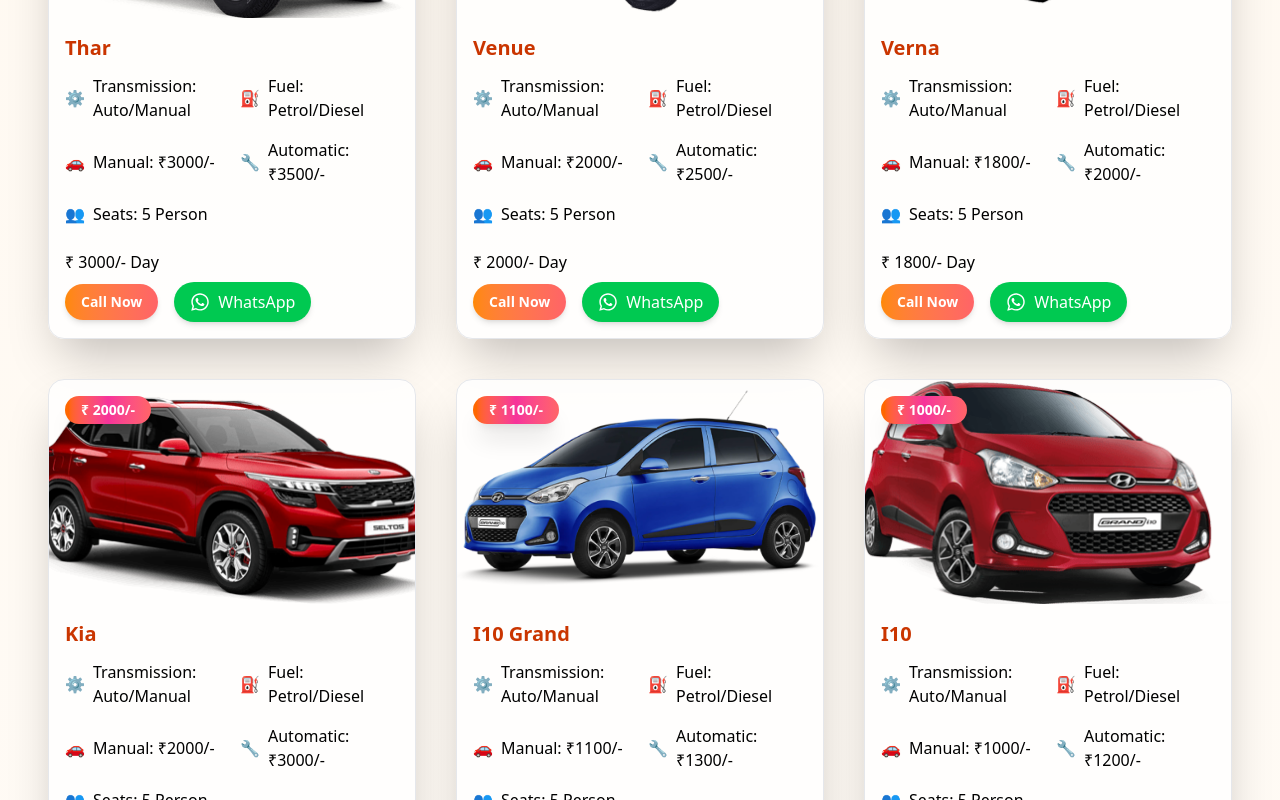
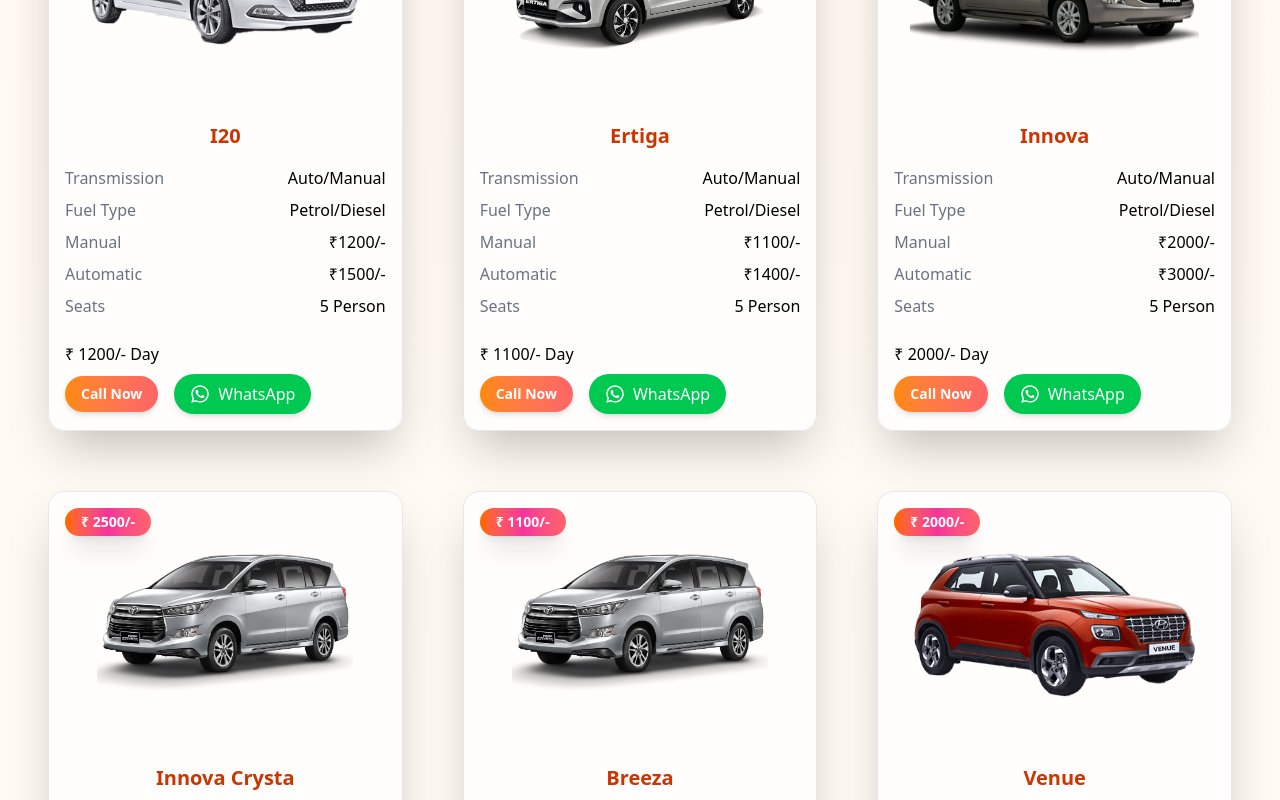
Before and after one commit to taranjitsahota/car-rental, a React (Vite) app: page /cars in a window 1280 px wide. Shown: the part 1440-2240 px from the top of the page. Built offline with nearby package versions, Linux system fonts and the light colour scheme.

Commit message:
safa updated fixes fixed

```diff
--- a/src/components/Footer.jsx
+++ b/src/components/Footer.jsx
@@ -11,7 +11,7 @@
   return (
     <footer className="bg-gray-800 text-white py-10">
       <div className="container mx-auto px-4">
-        <div className="grid grid-cols-1 md:grid-cols-4 gap-8">
+        <div className="grid grid-cols-1 md:grid-cols-3 gap-8">
           <div className="footer-section">
             <h3 className="text-lg font-semibold mb-4 border-b border-gray-600 pb-2">Quick Links</h3>
             <ul className="list-none p-0">
@@ -47,14 +47,14 @@
                     </div>
           </div>
 
-          <div className="footer-section">
+          {/* <div className="footer-section">
             <h3 className="text-lg font-semibold mb-4 border-b border-gray-600 pb-2">Newsletter</h3>
             <p className="text-gray-300 mb-4">Subscribe to our newsletter for exclusive deals and updates.</p>
             <form className="flex">
               <input type="email" placeholder="Enter your email" className="bg-gray-700 text-white rounded-l-md p-2 w-3/4 focus:outline-none" />
               <button type="button" className="bg-blue-600 hover:bg-blue-700 text-white rounded-r-md p-2 w-1/2">Subscribe</button>
             </form>
-          </div>
+          </div> */}
         </div>
       </div>
       <div className="text-center mt-8 border-t border-gray-600 pt-8">
--- a/src/pages/Cars.jsx
+++ b/src/pages/Cars.jsx
@@ -29,6 +29,16 @@
 
 const carList = [
   {
+    name: "WagonR",
+    image: wagonR,
+    Manual: "900/-",
+    Automatic: "1100/-",
+    Fueltype: "Petrol/Diesel",
+    Transmission: "Auto/Manual",
+    Passengers: "5 Person",
+    aosDelay: "0",
+  },
+  {
     name: "Swift",
     image: swift,
     Manual: "1100/-",
@@ -49,10 +59,61 @@
     aosDelay: "0",
   },
   {
-    name: "WagonR",
-    image: wagonR,
-    Manual: "900/-",
-    Automatic: "1100/-",
+    name: "I20",
+    image: i20,
+    Manual: "1200/-",
+    Automatic: "1500/-",
+    Fueltype: "Petrol/Diesel",
+    Transmission: "Auto/Manual",
+    Passengers: "5 Person",
+    aosDelay: "0",
+  },
+  {
+    name: "Ertiga",
+    image: Ertiga,
+    Manual: "1100/-",
+    Automatic: "1400/-",
+    Fueltype: "Petrol/Diesel",
+    Transmission: "Auto/Manual",
+    Passengers: "5 Person",
+    aosDelay: "0",
+  },
+  {
+    name: "Innova",
+    image: innova,
+    Manual: "2000/-",
+    Automatic: "3000/-",
+    Fueltype: "Petrol/Diesel",
+    Transmission: "Auto/Manual",
+    Passengers: "5 Person",
+    aosDelay: "0",
+  },
+  {
+    name: "Innova Crysta",
+    image: innovacrysta,
+    Manual: "2500/-",
+    Automatic: "3300/-",
+    Fueltype: "Petrol/Diesel",
+    Transmission: "Auto/Manual",
+    Passengers: "5 Person",
+    aosDelay: "0",
+  },
+  {
+    name: "Breeza",
+    image: innovacrysta,
+    Manual: "1100/-",
+    Automatic: "1400/-",
+    Fueltype: "Petrol/Diesel",
+    Transmission: "Auto/Manual",
+    Passengers: "5 Person",
+    aosDelay: "0",
+  },
+
+  {
+    name: "Venue",
+    image: venue,
+    Manual: "2000/-",
+    Automatic: "2500/-",
     Fueltype: "Petrol/Diesel",
     Transmission: "Auto/Manual",
     Passengers: "5 Person",
@@ -69,10 +130,51 @@
     aosDelay: "0",
   },
   {
-    name: "Venue",
-    image: venue,
+    name: "Creta",
+    image: creta,
     Manual: "2000/-",
-    Automatic: "2500/-",
+    Automatic: "3000/-",
+    Fueltype: "Petrol/Diesel",
+    Transmission: "Auto/Manual",
+    Passengers: "5 Person",
+    aosDelay: "0",
+  },
+  {
+    name: "Alcazar",
+    image: alcazar,
+    Manual: "3500/-",
+    Automatic: "4000/-",
+    Fueltype: "Petrol/Diesel",
+    Transmission: "Auto/Manual",
+    Passengers: "5 Person",
+    aosDelay: "0",
+  },
+  {
+    name: "Innova Hycross",
+    image: innovahycross,
+    Manual: "3500/-",
+    Automatic: "4000/-",
+    Fueltype: "Petrol/Diesel",
+    Transmission: "Auto/Manual",
+    Passengers: "5 Person",
+    aosDelay: "0",
+  },
+
+  {
+    name: "MG Hector",
+    image: mghector,
+    Manual: "3500/-",
+    Automatic: "4500/-",
+    Fueltype: "Petrol/Diesel",
+    Transmission: "Auto/Manual",
+    Passengers: "5 Person",
+    aosDelay: "0",
+  },
+  {
+    name: "Fortuner",
+    image: fortuner,
+    Manual: "4000/-",
+    Automatic: "5000/-",
     Fueltype: "Petrol/Diesel",
     Transmission: "Auto/Manual",
     Passengers: "5 Person",
@@ -118,16 +220,7 @@
     Passengers: "5 Person",
     aosDelay: "0",
   },
-  {
-    name: "I20",
-    image: i20,
-    Manual: "1200/-",
-    Automatic: "1500/-",
-    Fueltype: "Petrol/Diesel",
-    Transmission: "Auto/Manual",
-    Passengers: "5 Person",
-    aosDelay: "0",
-  },
+
   {
     name: "Honda City",
     image: hondacity,
@@ -138,81 +231,12 @@
     Passengers: "5 Person",
     aosDelay: "0",
   },
+
   {
-    name: "Creta",
-    image: creta,
-    Manual: "2000/-",
-    Automatic: "3000/-",
-    Fueltype: "Petrol/Diesel",
-    Transmission: "Auto/Manual",
-    Passengers: "5 Person",
-    aosDelay: "0",
-  },
-  {
-    name: "MG Hector",
-    image: mghector,
-    Manual: "3500/-",
-    Automatic: "4500/-",
-    Fueltype: "Petrol/Diesel",
-    Transmission: "Auto/Manual",
-    Passengers: "5 Person",
-    aosDelay: "0",
-  },
-  {
-    name: "Alcazar",
-    image: alcazar,
-    Manual: "3500/-",
-    Automatic: "4000/-",
-    Fueltype: "Petrol/Diesel",
-    Transmission: "Auto/Manual",
-    Passengers: "5 Person",
-    aosDelay: "0",
-  },
-  {
-    name: "Ertiga",
-    image: Ertiga,
-    Manual: "1100/-",
-    Automatic: "1400/-",
-    Fueltype: "Petrol/Diesel",
-    Transmission: "Auto/Manual",
-    Passengers: "5 Person",
-    aosDelay: "0",
-  },
-  {
-    name: "Fortuner",
-    image: fortuner,
-    Manual: "4000/-",
-    Automatic: "5000/-",
-    Fueltype: "Petrol/Diesel",
-    Transmission: "Auto/Manual",
-    Passengers: "5 Person",
-    aosDelay: "0",
-  },
-  {
-    name: "Innova",
-    image: innova,
-    Manual: "2000/-",
-    Automatic: "3000/-",
-    Fueltype: "Petrol/Diesel",
-    Transmission: "Auto/Manual",
-    Passengers: "5 Person",
-    aosDelay: "0",
-  },
-  {
-    name: "Innova Hycross",
-    image: innovahycross,
-    Manual: "3500/-",
-    Automatic: "4000/-",
-    Fueltype: "Petrol/Diesel",
-    Transmission: "Auto/Manual",
-    Passengers: "5 Person",
-    aosDelay: "0",
-  },
-  {
-    name: "Innova Crysta",
-    image: innovacrysta,
-    Manual: "2500/-",
-    Automatic: "3300/-",
+    name: "Audi A4",
+    image: audi,
+    Manual: "13000/-",
+    Automatic: "16000/-",
     Fueltype: "Petrol/Diesel",
     Transmission: "Auto/Manual",
     Passengers: "5 Person",
@@ -221,16 +245,6 @@
   {
     name: "Mercedes-Benz-CLA",
     image: mercedes,
-    Manual: "13000/-",
-    Automatic: "16000/-",
-    Fueltype: "Petrol/Diesel",
-    Transmission: "Auto/Manual",
-    Passengers: "5 Person",
-    aosDelay: "0",
-  },
-  {
-    name: "Audi A4",
-    image: audi,
     Manual: "13000/-",
     Automatic: "16000/-",
     Fueltype: "Petrol/Diesel",
@@ -394,8 +408,8 @@
       <div
         className={
           theme == "dark"
-            ? "dark:bg-black dark:text-white py-6 px-12 grid grid-cols-1 sm:grid-cols-2 md:grid-cols-2 lg:grid-cols-3 gap-10"
-            : "py-6 px-12 grid grid-cols-1 sm:grid-cols-2 md:grid-cols-2 lg:grid-cols-3 gap-10"
+            ? "dark:bg-black dark:text-white py-6 px-12 grid grid-cols-1 sm:grid-cols-2 md:grid-cols-2 lg:grid-cols-3 gap-15 cursor-pointer"
+            : "py-6 px-12 grid grid-cols-1 sm:grid-cols-2 md:grid-cols-2 lg:grid-cols-3 gap-15 cursor-pointer"
         }
       >
         {carList.map((data) => (
@@ -407,11 +421,11 @@
                 : `border border-gray-200 bg-white/80 shadow-2xl rounded-2xl overflow-hidden transition-transform transform hover:scale-105 hover:ring-2 hover:ring-orange-400 duration-500`
             }
           >
-            <div className="relative overflow-hidden">
+            <div className="relative overflow-hidden p-8">
               <img
                 src={data.image}
                 alt={data.name}
-                className="w-full h-56 object-cover transition-transform duration-700 rounded-t-2xl hover:scale-110"
+                className="w-full h-48 object-contain transition-transform duration-500 rounded-t-2xl hover:scale-105"
               />
               <span className="absolute top-4 left-4 bg-gradient-to-r from-orange-500 via-pink-500 to-red-400 text-white px-4 py-1 rounded-full text-sm font-semibold shadow-xl">
                 ₹ {data.Manual}
@@ -422,63 +436,77 @@
               <h1
                 className={
                   theme === "dark"
-                    ? `text-white font-semibold text-xl mb-3`
-                    : "text-orange-700 font-semibold text-xl mb-3"
+                    ? `text-white font-semibold text-xl mb-3 text-center`
+                    : "text-orange-700 font-semibold text-xl mb-3 text-center"
                 }
               >
                 {data.name}
               </h1>
 
-              <div className="grid grid-cols-2 gap-4 text-gray-700 text-base font-medium">
-                <div className="flex items-center gap-2">
-                  <span className="text-orange-600">⚙️</span>
-                  <p
+              <div className="grid grid-cols-2 gap-2 text-base font-medium mt-4">
+                <div className="text-gray-500 dark:text-gray-300 text-left">
+                  Transmission
+                </div>
+                <div
                   className={
-                      theme === "dark" ? `text-gray-200` : "text-black"
+                    theme === "dark"
+                      ? `text-gray-100 text-right`
+                      : "text-black text-right"
                   }
                 >
-                    Transmission: {data.Transmission}
-                  </p>
+                  {data.Transmission}
                 </div>
-                <div className="flex items-center gap-2">
-                  <span className="text-orange-600">⛽</span>
-                  <p
+
+                <div className="text-gray-500 dark:text-gray-300 text-left">
+                  Fuel Type
+                </div>
+                <div
                   className={
-                      theme === "dark" ? `text-gray-200` : "text-black"
+                    theme === "dark"
+                      ? `text-gray-100 text-right`
+                      : "text-black text-right"
                   }
                 >
-                    Fuel: {data.Fueltype}
-                  </p>
+                  {data.Fueltype}
                 </div>
-                <div className="flex items-center gap-2">
-                  <span className="text-orange-600">🚗</span>
-                  <p
+
+                <div className="text-gray-500 dark:text-gray-300 text-left">
+                  Manual
+                </div>
+                <div
                   className={
-                      theme === "dark" ? `text-gray-200` : "text-black"
+                    theme === "dark"
+                      ? `text-gray-100 text-right`
+                      : "text-black text-right"
                   }
                 >
-                    Manual: ₹{data.Manual}
-                  </p>
+                  ₹{data.Manual}
                 </div>
-                <div className="flex items-center gap-2">
-                  <span className="text-orange-600">🔧</span>
-                  <p
+
+                <div className="text-gray-500 dark:text-gray-300 text-left">
+                  Automatic
+                </div>
+                <div
                   className={
-                      theme === "dark" ? `text-gray-200` : "text-black"
+                    theme === "dark"
+                      ? `text-gray-100 text-right`
+                      : "text-black text-right"
                   }
                 >
-                    Automatic: ₹{data.Automatic}
-                  </p>
+                  ₹{data.Automatic}
                 </div>
-                <div className="flex items-center gap-2">
-                  <span className="text-orange-600">👥</span>
-                  <p
+
+                <div className="text-gray-500 dark:text-gray-300 text-left">
+                  Seats
+                </div>
+                <div
                   className={
-                      theme === "dark" ? `text-gray-200` : "text-black"
+                    theme === "dark"
+                      ? `text-gray-100 text-right`
+                      : "text-black text-right"
                   }
                 >
-                    Seats: {data.Passengers}
-                  </p>
+                  {data.Passengers}
                 </div>
               </div>
 
--- a/src/pages/Home.jsx
+++ b/src/pages/Home.jsx
@@ -256,7 +256,7 @@
           </div>
 
           <div
-            className="grid grid-cols-1 sm:grid-cols-2 md:grid-cols-3 gap-10"
+            className="grid grid-cols-1 sm:grid-cols-2 md:grid-cols-3 gap-15 cursor-pointer"
             data-aos="fade-up"
           >
             {carList.map((data) => (
@@ -268,12 +268,13 @@
                     : `border border-gray-200 bg-white/80 shadow-2xl rounded-2xl overflow-hidden transition-transform transform hover:scale-105 hover:ring-2 hover:ring-orange-400 duration-500`
                 }
               >
-                <div className="relative overflow-hidden">
+                <div className="relative overflow-hidden p-8">
                   <img
                     src={data.image}
                     alt={data.name}
-                    className="w-full h-56 object-cover transition-transform duration-700 rounded-t-2xl hover:scale-110"
+                    className="w-full h-48 object-contain transition-transform duration-500 rounded-t-2xl hover:scale-105"
                   />
+
                   <span className="absolute top-4 left-4 bg-gradient-to-r from-orange-500 via-pink-500 to-red-400 text-white px-4 py-1 rounded-full text-sm font-semibold shadow-xl">
                     ₹ {data.Manual}
                   </span>
@@ -283,63 +284,77 @@
                   <h1
                     className={
                       theme === "dark"
-                        ? `text-white font-semibold text-xl mb-3`
-                        : "text-orange-700 font-semibold text-xl mb-3"
+                        ? `text-white font-semibold text-xl mb-3 text-center`
+                        : "text-orange-700 font-semibold text-xl mb-3 text-center"
                     }
                   >
                     {data.name}
                   </h1>
 
-                  <div className="grid grid-cols-2 gap-4 text-gray-700 text-base font-medium">
-                    <div className="flex items-center gap-2">
-                      <span className="text-orange-600">⚙️</span>
-                      <p
+                  <div className="grid grid-cols-2 gap-2 text-base font-medium mt-4">
+                    <div className="text-gray-500 dark:text-gray-300 text-left">
+                      Transmission
+                    </div>
+                    <div
                       className={
-                          theme === "dark" ? `text-gray-200` : "text-black"
+                        theme === "dark"
+                          ? `text-gray-100 text-right`
+                          : "text-black text-right"
                       }
                     >
-                        Transmission: {data.Transmission}
-                      </p>
+                      {data.Transmission}
                     </div>
-                    <div className="flex items-center gap-2">
-                      <span className="text-orange-600">⛽</span>
-                      <p
+
+                    <div className="text-gray-500 dark:text-gray-300 text-left">
+                      Fuel Type
+                    </div>
+                    <div
                       className={
-                          theme === "dark" ? `text-gray-200` : "text-black"
+                        theme === "dark"
+                          ? `text-gray-100 text-right`
+                          : "text-black text-right"
                       }
                     >
-                        Fuel: {data.Fueltype}
-                      </p>
+                      {data.Fueltype}
                     </div>
-                    <div className="flex items-center gap-2">
-                      <span className="text-orange-600">🚗</span>
-                      <p
+
+                    <div className="text-gray-500 dark:text-gray-300 text-left">
+                      Manual
+                    </div>
+                    <div
                       className={
-                          theme === "dark" ? `text-gray-200` : "text-black"
+                        theme === "dark"
+                          ? `text-gray-100 text-right`
+                          : "text-black text-right"
                       }
                     >
-                        Manual: ₹{data.Manual}
-                      </p>
+                      ₹{data.Manual}
                     </div>
-                    <div className="flex items-center gap-2">
-                      <span className="text-orange-600">🔧</span>
-                      <p
+
+                    <div className="text-gray-500 dark:text-gray-300 text-left">
+                      Automatic
+                    </div>
+                    <div
                       className={
-                          theme === "dark" ? `text-gray-200` : "text-black"
+                        theme === "dark"
+                          ? `text-gray-100 text-right`
+                          : "text-black text-right"
                       }
                     >
-                        Automatic: ₹{data.Automatic}
-                      </p>
+                      ₹{data.Automatic}
                     </div>
-                    <div className="flex items-center gap-2">
-                      <span className="text-orange-600">👥</span>
-                      <p
+
+                    <div className="text-gray-500 dark:text-gray-300 text-left">
+                      Seats
+                    </div>
+                    <div
                       className={
-                          theme === "dark" ? `text-gray-200` : "text-black"
+                        theme === "dark"
+                          ? `text-gray-100 text-right`
+                          : "text-black text-right"
                       }
                     >
-                        Seats: {data.Passengers}
-                      </p>
+                      {data.Passengers}
                     </div>
                   </div>
 
```
Lines whose indentation alone changed are shown as unchanged.
